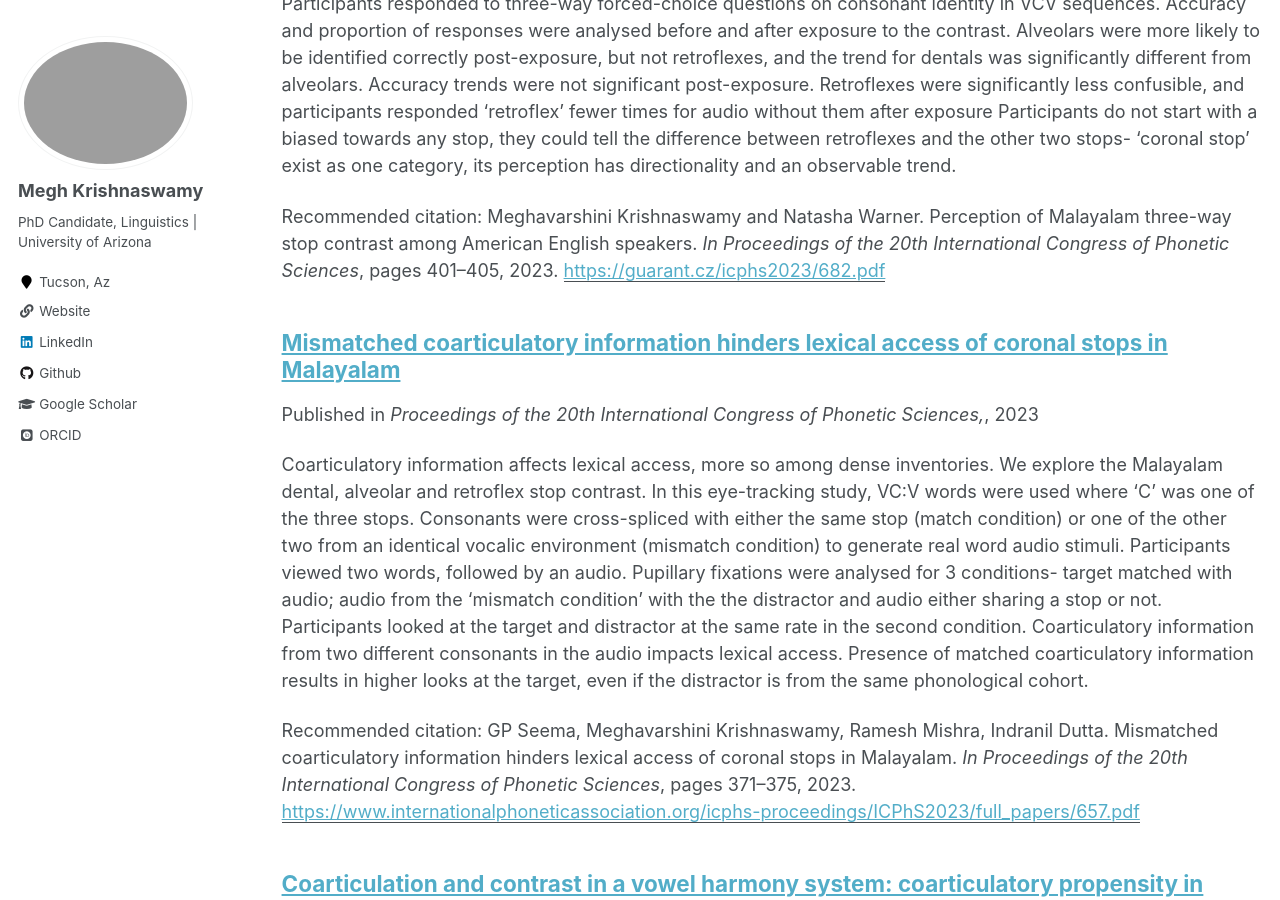
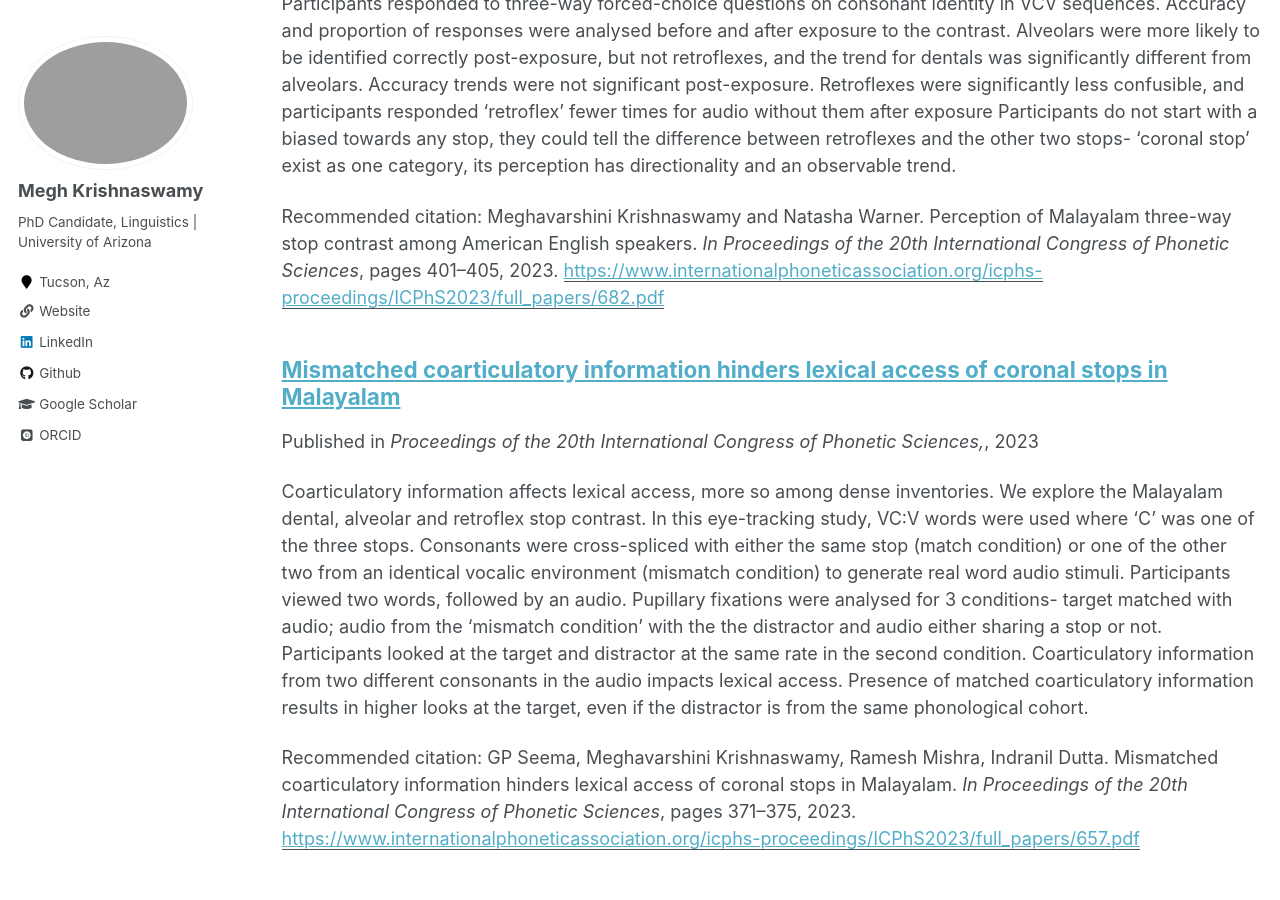
Before and after one commit to meghavarshini/meghavarshini.github.io, a Jekyll site: the page built from _pages/publications.md, in a window 1280 px wide and 900 px high, scrolled down 1000 px. Built offline with Jekyll 4.4.1, drawn with Linux system fonts in a browser that asks for light colours; some web fonts are replaced; some of the changed lines change nothing that is shown.

Commit message:
doi link

```diff
--- a/_publications/2023-08-08-perception-malayalam-stop-contrast.md
+++ b/_publications/2023-08-08-perception-malayalam-stop-contrast.md
@@ -5,11 +5,11 @@
 excerpt: 'Acoustic proximity of novel segments to existing categories affects perception. Competition also erodes relationships between a category and familiar segments; affecting identification. This study examines the pattern of perception of three novel Malayalam coronal stops (dental, alveolar, retroflex) by American English listeners. Participants responded to three-way forced-choice questions on consonant identity in VCV sequences. Accuracy and proportion of responses were analysed before and after exposure to the contrast. Alveolars were more likely to be identified correctly post-exposure, but not retroflexes, and the trend for dentals was significantly different from alveolars. Accuracy trends were not significant post-exposure. Retroflexes were significantly less confusible, and participants responded ‘retroflex’ fewer times for audio without them after exposure Participants do not start with a biased towards any stop, they could tell the difference between retroflexes and the other two stops- ‘coronal stop’ exist as one category, its perception has directionality and an observable trend.'
 date: 2023-08-08
 venue: 'Proceedings of the 20th International Congress of Phonetic Sciences,'
-paperurl: 'https://guarant.cz/icphs2023/682.pdf'
+paperurl: 'https://www.internationalphoneticassociation.org/icphs-proceedings/ICPhS2023/full_papers/682.pdf'
 citation: 'Meghavarshini Krishnaswamy and Natasha Warner. Perception of Malayalam three-way stop contrast among American English speakers. <i>In Proceedings of the 20th International Congress of Phonetic Sciences</i>, pages 401–405, 2023.'
 ---
 Acoustic proximity of novel segments to existing categories affects perception. Competition also erodes relationships between a category and familiar segments; affecting identification. This study examines the pattern of perception of three novel Malayalam coronal stops (dental, alveolar, retroflex) by American English listeners. Participants responded to three-way forced-choice questions on consonant identity in VCV sequences. Accuracy and proportion of responses were analysed before and after exposure to the contrast. Alveolars were more likely to be identified correctly post-exposure, but not retroflexes, and the trend for dentals was significantly different from alveolars. Accuracy trends were not significant post-exposure. Retroflexes were significantly less confusible, and participants responded ‘retroflex’ fewer times for audio without them after exposure Participants do not start with a biased towards any stop, they could tell the difference between retroflexes and the other two stops- ‘coronal stop’ exist as one category, its perception has directionality and an observable trend.
 
-[Download paper here](https://guarant.cz/icphs2023/682.pdf)
+[Download paper here](https://www.internationalphoneticassociation.org/icphs-proceedings/ICPhS2023/full_papers/682.pdf)
 
 Recommended citation: Meghavarshini Krishnaswamy and Natasha Warner. Perception of Malayalam three-way stop contrast among American English speakers. <i>In Proceedings of the 20th International Congress of Phonetic Sciences</i>, pages 401–405, 2023.
```
